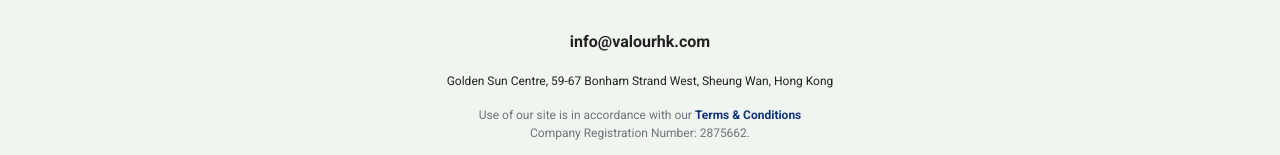
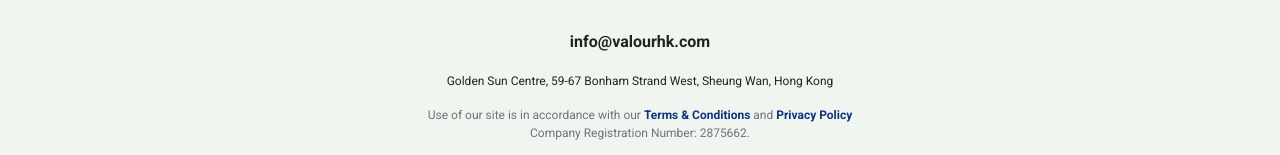
Before and after one commit to tutorcruncher-sites/valour-hk, a Jekyll site: the page built from privacy.html, in a window 1280 px wide and 900 px high, scrolled down 836 px. Shown: the part 742-897 px from the top of the window. Built offline with Jekyll 4.4.1, drawn with Linux system fonts in a browser that asks for light colours.

Commit message:
Update privacy.html

```diff
--- a/_layouts/privacy.html
+++ b/_layouts/privacy.html
@@ -65,7 +65,7 @@
             {{ site.address }}
           </p>
           <p class="text-muted">
-            Use of our site is in accordance with our <a href=https://secure.tutorcruncher.com/view-branch-terms/9260/><b>Terms & Conditions</b></a><br>
+            Use of our site is in accordance with our <a href=https://secure.tutorcruncher.com/view-branch-terms/9260/><b>Terms & Conditions</b></a> and <a href=../privacy/><b>Privacy Policy</b></a><br>
             Company Registration Number: 2875662.
           </p>
         </div>
```
